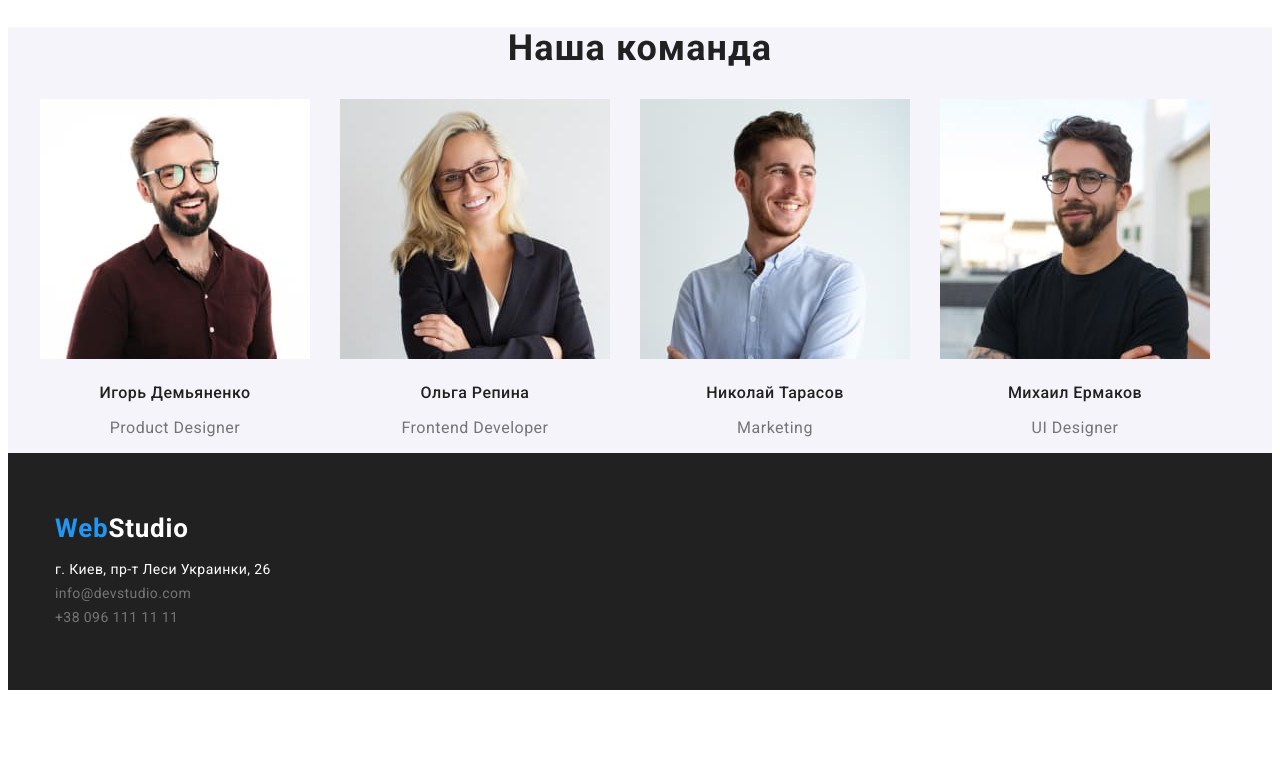
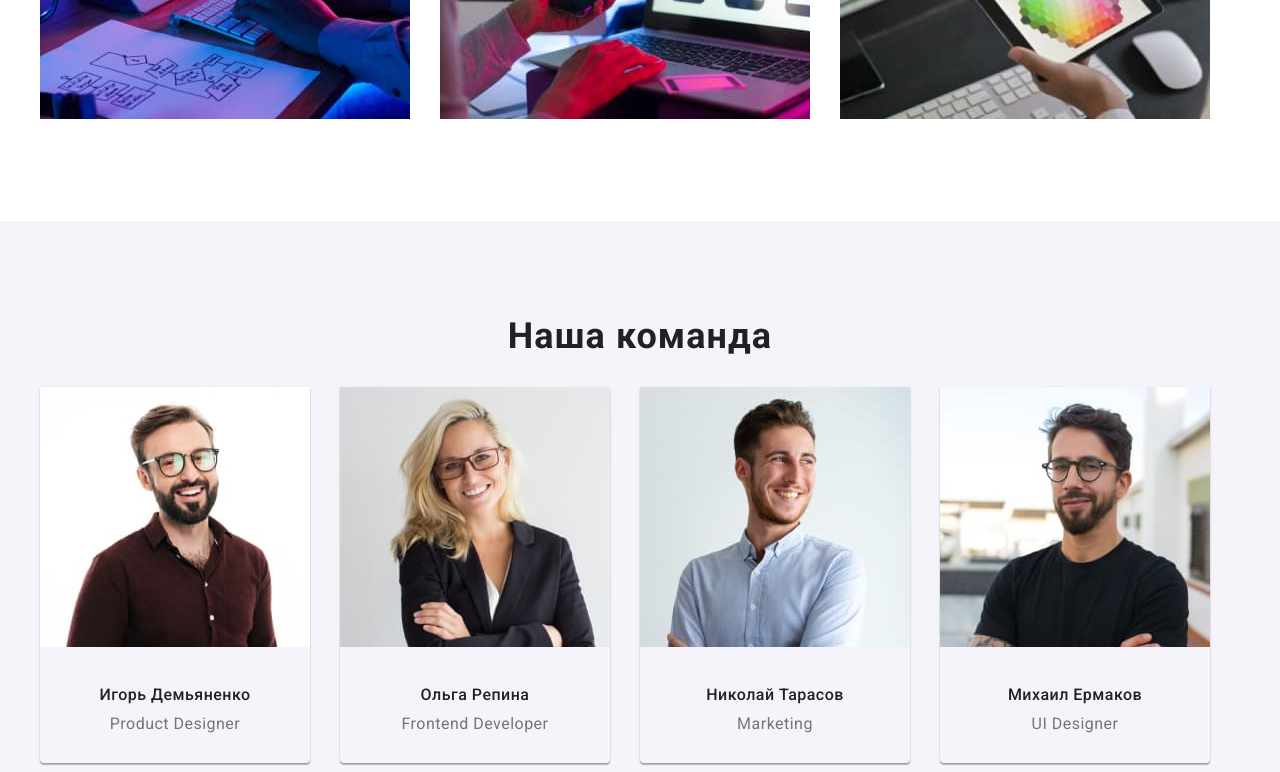
Before and after one commit to dimaniagara/goit-markup-hw-03, a plain HTML site: page index.html in a window 1280 px wide. Shown: the part 1308-2080 px from the top of the page. Before the commit the page ends 2012 px from the top, so only its background shows below. Drawn offline with nearby package versions, Linux system fonts and the light colour scheme.

Commit message:
ДЗ_3 Правка_1

```diff
--- a/css/styles.css
+++ b/css/styles.css
@@ -12,7 +12,20 @@ body {
   color: var(--primary-text-color);
   background-color: var(--secondary-color);
 }
-
+h1,
+h2,
+h3,
+h4,
+h5,
+h6,
+p,
+ul {
+  margin: 0;
+  padding: 0;
+}
+ul {
+  list-style: none;
+}
 .invisible {
   display: none;
 }
@@ -47,11 +60,14 @@ header {
   display: flex;
   align-items: center;
 }
-.main-nav {
+.container {
   margin-left: auto;
   margin-right: auto;
+  padding: 0 15px;
   width: 1200px;
-  height: 80;
+}
+.list li {
+  margin-left: 50px;
 }
 .nav-contacts {
   margin-left: 93px;
@@ -59,7 +75,7 @@ header {
 .list-contacts {
   list-style: none;
   display: flex;
-  margin-right: 50px;
+  margin-left: 50px;
 }
 .list-contacts li {
   margin-right: 50px;
@@ -71,6 +87,9 @@ header {
 }
 .list-contacts .nav-link:last-child {
   margin-right: 0;
+}
+.main-nav .contacts:first-child {
+  margin-left: 0;
 }
 .nav-link {
   text-decoration: none;
@@ -105,15 +124,12 @@ header {
 .contact:focus {
   color: var(--accent-color);
 }
-.list li {
-  margin-left: 50px;
-}
 
 /*Hero Section */
 .hero-section {
   background-color: #2f303a;
   text-align: center;
-  padding: 200px 252px;
+  padding: 200px 0;
 }
 
 h1 {
@@ -137,7 +153,7 @@ h1 {
   background-color: var(--accent-color);
   color: var(--secondary-color);
   box-shadow: 0px 4px 4px rgba(0, 0, 0, 0.15);
-  border-radius: 4px;
+  border: none;
   cursor: pointer;
   border-radius: 4px;
   text-align: center;
@@ -204,8 +220,11 @@ h1 {
   line-height: 1, 875;
   letter-spacing: 0.03em;
 }
+.advantages {
+  padding-bottom: 0;
+}
 .advantages-title {
-  margin-bottom: 10;
+  margin-bottom: 10px;
   font-weight: bold;
   font-size: 14px;
   line-height: 1.15;
@@ -226,6 +245,10 @@ h1 {
   text-align: center;
   letter-spacing: 0.03em;
   color: var(--main-color);
+}
+.example-title,
+.team-header {
+  margin-bottom: 30px;
 }
 .team-header {
   font-weight: bold;
@@ -250,13 +273,28 @@ h1 {
   text-align: center;
   letter-spacing: 0.03em;
 }
-.team-title .team-text {
+.team-title,
+.team-text {
   text-align: center;
-  display: block;
+}
+.team-title {
+  margin-top: 30px;
+  margin-bottom: 10px;
+}
+.team-text {
+  padding-bottom: 30px;
+}
+.section {
+  padding-top: 94px;
+  padding-bottom: 94px;
+  background-color: var(--secondary-color);
+}
+.image-border {
+  box-shadow: 0px 1px 3px rgba(0, 0, 0, 0.12), 0px 1px 1px rgba(0, 0, 0, 0.14),
+    0px 2px 1px rgba(0, 0, 0, 0.2);
+  border-radius: 0px 0px 4px 4px;
 }
 .team {
-  padding-top: 94;
-  padding-bottom: 94;
   background-color: var(--third-color);
 }
 .work {
@@ -265,25 +303,25 @@ h1 {
 
 /* footer */
 footer {
-  background-color: var(--main-color);
+  padding: 60px 0;
+  background-color: #2f303a;
 }
 .logo-second {
-  display: block;
   text-decoration: none;
+  font-family: "Raleway", Arial, sans-serif;
+  font-style: normal;
   font-weight: bold;
   font-size: 26px;
-  line-height: 1.19;
+  line-height: 31px;
   letter-spacing: 0.03em;
   color: var(--accent-color);
-  padding-left: 15px;
-  padding-top: 60px;
-  padding-bottom: 161;
+  display: block;
 }
 .main-footer {
   margin-left: auto;
   margin-right: auto;
   width: 1200px;
-  height: 80;
+  height: 80px;
 }
 .logofooter {
   color: var(--secondary-color);
@@ -296,13 +334,6 @@ address {
   letter-spacing: 0.03em;
   color: var(--primary-text-color5);
 }
-
-.address {
-  list-style: none;
-  padding-left: 15px;
-  padding-bottom: 60px;
-  margin-left: 0;
-}
 .location {
   text-decoration: none;
   color: var(--secondary-color);
@@ -313,27 +344,27 @@ address {
 }
 /* Portfolio */
 .work-button {
-  padding-top: 6px;
-  padding-bottom: 6px;
-  padding-left: 22px;
-  padding-right: 22px;
   font-weight: 500;
   font-size: 16px;
   line-height: 1.625;
   text-align: center;
   letter-spacing: 0.03em;
+  padding-left: 8px;
 }
 .button-list {
   display: flex;
   justify-content: center;
 }
 .secondary-button {
+  padding-top: 6px;
+  padding-bottom: 6px;
+  padding-left: 22px;
+  padding-right: 22px;
   border: none;
   border-radius: 4px;
 }
 .secondary-button:hover,
 .secondary-button:focus {
-  display: inset-block;
   background-color: var(--accent-color);
   color: var(--secondary-color);
   cursor: pointer;
@@ -349,6 +380,11 @@ address {
   margin-left: auto;
   margin-right: auto;
 }
+.options-image {
+  background: #ffffff;
+  border: 1px solid #eeeeee;
+  box-sizing: border-box;
+}
 .options-list .options {
   margin-right: 30px;
 }
--- a/index.html
+++ b/index.html
@@ -8,7 +8,7 @@
 	<link rel="preconnect" href="https://fonts.googleapis.com">
    <link rel="preconnect" href="https://fonts.gstatic.com" crossorigin>
    <link href="https://fonts.googleapis.com/css2?family=Raleway:wght@700&family=Roboto:wght@400;500;700;900&display=swap" rel="stylesheet">
-	<link href="https://cdnjs.cloudflare.com/ajax/libs/modern-normalize/1.1.0/modern-normalize.min.css">
+	<link rel="stylesheet" href="https://cdnjs.cloudflare.com/ajax/libs/normalize/8.0.1/normalize.min.css" integrity="sha512-NhSC1YmyruXifcj/KFRWoC561YpHpc5Jtzgvbuzx5VozKpWvQ+4nXhPdFgmx8xqexRcpAglTj9sIBWINXa8x5w==" crossorigin="anonymous" referrerpolicy="no-referrer" />
 	<link rel="stylesheet" href="./css/styles.css" />
 </head>
 
@@ -17,22 +17,18 @@
 	<header class="header">
 		<div class="container main-nav">
 		<nav class="nav">
-			<div class="main-logo"><a href="./index.html" class="logo"><span class="logoheader">Web</span>Studio</a></div>
-			<div class="nav-contacts">
+			<a href="./index.html" class="logo"><span class="logoheader">Web</span>Studio</a>
 			<ul class="nav-links list-contacts">
 				<li><a href="./index.html" class="nav-link">Студия</a></li>
 				<li><a href="./portfolio.html" class="nav-link">Портфолио</a></li>
 				<li><a href="#" class="nav-link">Контакты</a></li>
 			</ul>
-		</div>
 		</nav>
-		<div class="info-list">
-		<ul class="contacts list">
+		<ul class="contacts list info-list">
 			<li><a href="mailto:info@devstudio.com" class="contact">info@devstudio.com</a></li>
 			<li><a href="tel:+380961111111" class="contact">+38 096 111 11 11</a></li>
 		</ul>
-	</div>
-	</div>
+   </div>
 	</header>
 <main class="main">
 <!--Hero Section-->
@@ -43,7 +39,7 @@
 		   </div>
 		</section>
 <!--Advantages-->
-		<section class="advantages">
+		<section class="advantages section">
 			<div class="container advantage-list">
 			<h2 class="invisible">Преимущества веб-студии</h2>
 			<ul class="advantages menu-list">
@@ -67,35 +63,39 @@
 		</div>
 			</section>
 <!--Examples-->
-			<section class="examples">
+			<section class="examples section">
+				<div class="container">
 			<h2 class="example-title">Чем мы занимаемся</h2>
 			<ul class="examples-list">
 				<li class="example"><img src="./images/pic1.jpg" alt="Разработка кода" width="370"/></li>
 				<li class="example"><img src="./images/pic2.jpg" alt="Тестирование" width="370"/></li>
 				<li class="example"><img src="./images/pic3.jpg" alt="Дизайн" width="370"/></li>
 			</ul>
+		</div>
 			</section>
 <!--Team Members-->
-		<section class="team">
+		<section class="team section">
+			<div class="container">
 			<h2 class="team-header">Наша команда</h2>
 			<ul class="team-name">
 				<li class="team-member">
-					<img src="./images/pic4.jpg" alt="Дизайнер продукта" width="270" />
+					<div class="image-border"><img src="./images/pic4.jpg" alt="Дизайнер продукта" width="270" />
 					<h3 class="team-title">Игорь Демьяненко</h3>
-					<p class="team-text">Product Designer</p></li>
+					<p class="team-text">Product Designer</p></div></li>
 				<li class="team-member">
-					<img src="./images/pic5.jpg" alt="Фронт енд разработчик" width="270" />
+					<div class="image-border"><img src="./images/pic5.jpg" alt="Фронт енд разработчик" width="270" />
 					<h3 class="team-title">Ольга Репина</h3>
-					<p class="team-text">Frontend Developer</p></li>
+					<p class="team-text">Frontend Developer</p></div></li>
 				<li class="team-member">
-					<img src="./images/pic6.jpg" alt="Маркетолог" width="270" />
+					<div class="image-border"><img src="./images/pic6.jpg" alt="Маркетолог" width="270" />
 					<h3 class="team-title">Николай Тарасов</h3>
-					<p class="team-text">Marketing</p></li>
+					<p class="team-text">Marketing</p></div></li>
 				<li class="team-member">
-					<img src="./images/pic7.jpg" alt="Дизайнер пользовательских интерфейсов" width="270" />
+					<div class="image-border"><img src="./images/pic7.jpg" alt="Дизайнер пользовательских интерфейсов" width="270" />
 					<h3 class="team-title">Михаил Ермаков</h3>
-					<p class="team-text">UI Designer</p></li>
+					<p class="team-text">UI Designer</p></div></li>
 			</ul>
+		</div>
 		</section>
 	</main>
 <!--Footer-->
```
Also changed, not shown: portfolio.html (+5 -9 lines).
